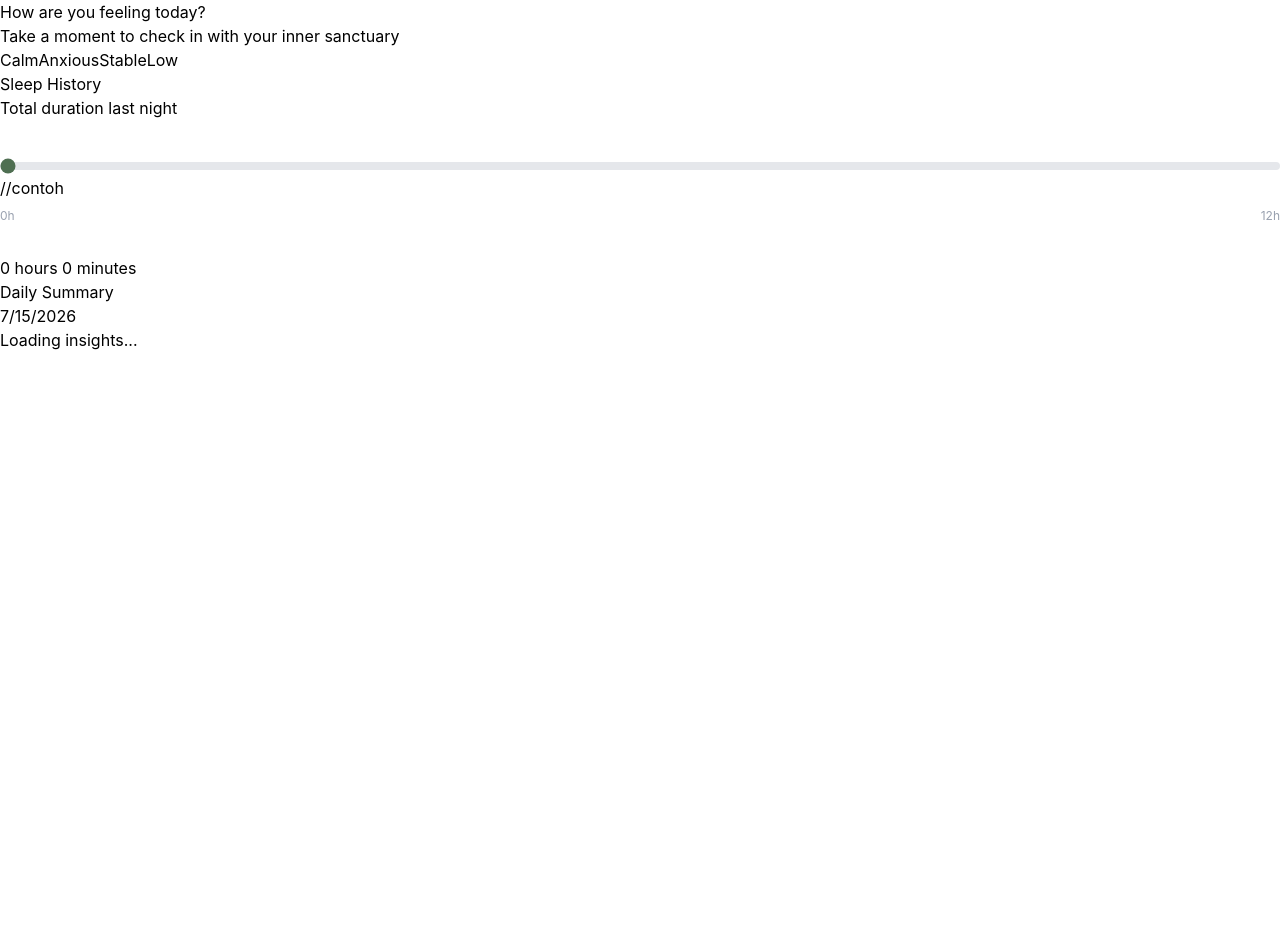
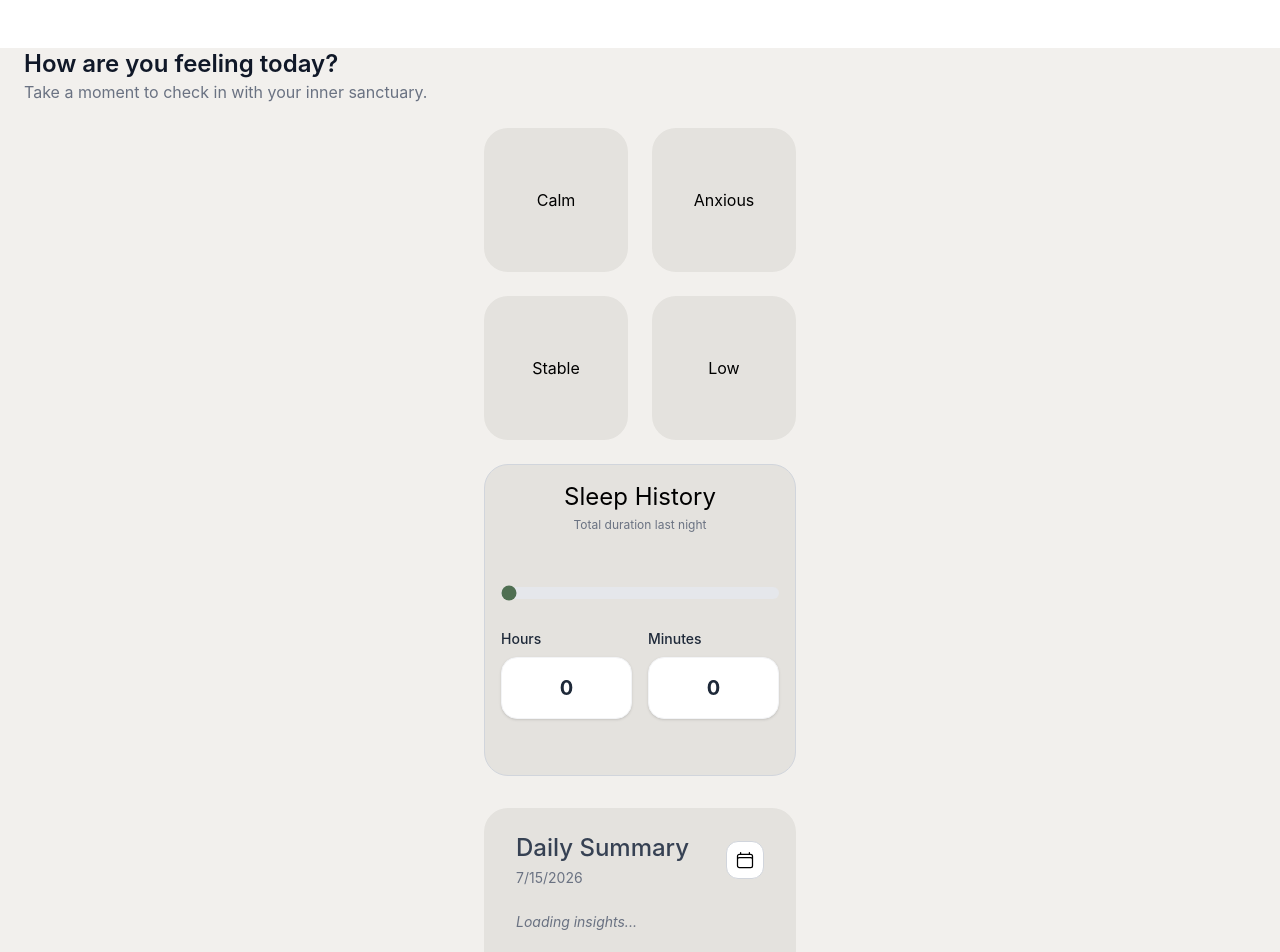
Before and after one commit to Risqybas/kelola-jiwa, a React (Vite) app: page /mood in a window 1280 px wide. Shown: the top 952 px of the page. Before the commit the page ends 800 px from the top, so only its background shows below. Built offline with nearby package versions, Linux system fonts and the light colour scheme; no server answers.

Commit message:
feat: add css to mood, not done yet

```diff
--- a/src/pages/mood.jsx
+++ b/src/pages/mood.jsx
@@ -21,22 +21,23 @@ const Mood = () => {
   }, []);
 
   return (
-    <div>
-      <h1>How are you feeling today?</h1>
-      <h2>Take a moment to check in with your inner sanctuary</h2>
-      <div>
-        <button onClick={() => setMood("calm")}>Calm</button>
-        <button onClick={() => setMood("anxious")}>Anxious</button>
-        <button onClick={() => setMood("stable")}>Stable</button>
-        <button onClick={() => setMood("low")}>Low</button>
+    <div className="bg-[#F2F0ED] min-h-screen">
+      <h1 className="text-left text-2xl font-semibold text-gray-900 mx-6 mt-12">How are you feeling today?</h1>
+      <h2 className="text-left text-base text-gray-500 mx-6">Take a moment to check in with your inner sanctuary.</h2>
+      <div className="grid grid-cols-2 gap-6 w-fit mx-auto mt-6 mb-6">
+        <button onClick={() => setMood("calm")} className="box-border size-36 bg-[#E4E2DE] rounded-3xl">Calm</button>
+        <button onClick={() => setMood("anxious")} className="box-border size-36 bg-[#E4E2DE] rounded-3xl">Anxious</button>
+        <button onClick={() => setMood("stable")} className="box-border size-36 bg-[#E4E2DE] rounded-3xl">Stable</button>
+        <button onClick={() => setMood("low")} className="box-border size-36 bg-[#E4E2DE] rounded-3xl">Low</button>
       </div>
       {mood && (
         <p>You selected: {mood}</p>
       )}
 
-      <h1>Sleep History</h1>
-      <h3>Total duration last night</h3>
-      <div className="my-8">
+      <div className="box border border-gray-300 size-78 rounded-3xl mx-auto bg-[#E4E2DE] corner">
+      <h1 className="text-center text-2xl mx-6 mt-4">Sleep History</h1>
+      <h3 className="text-center text-xs mt-1 text-gray-500 mx-6">Total duration last night</h3>
+      <div className="my-12 mx-4">
       <input
       type="range"
       id="sleepDuration"
@@ -45,31 +46,56 @@ const Mood = () => {
       max="720"
       step="1"
       onChange={(e) => setSleepDuration(parseInt(e.target.value))} value={sleepDuration}
-      className="w-full h-2 bg-gray-200 rounded-lg appearance-none cursor-pointer accent-[#4F6F52]" /> //contoh
-      <div className="flex justify-between text-xs text-gray-400 mt-2">
-            <span>0h</span>
-            <span>12h</span>
+      className="w-full h-3 bg-gray-200 rounded-lg appearance-none cursor-pointer accent-[#4F6F52]" />
+      <div className="flex gap-4 max-w-xs mx-auto">
+            {/* Kolom Hours */}
+      <div className="flex-1">
+            <span className="block text-sm font-medium mt-6 text-gray-800 mb-2">Hours</span>
+            <div className="bg-white py-4 px-6 rounded-2xl text-center text-xl font-bold text-gray-800 shadow-sm border border-gray-100">
+              {Math.floor(sleepDuration / 60)}
+            </div>
+          </div>
+
+          {/* Kolom Minutes */}
+          <div className="flex-1">
+            <span className="block text-sm font-medium mt-6 text-gray-800 mb-2">Minutes</span>
+            <div className="bg-white py-4 px-6 rounded-2xl text-center text-xl font-bold text-gray-800 shadow-sm border border-gray-100">
+              {sleepDuration % 60}
+            </div>
+          </div>
           </div>
         </div>
-      <p>
-        {Math.floor(sleepDuration / 60)} hours {sleepDuration % 60} minutes
-      </p>
+      </div>
 
-      <h1>Daily Summary</h1>
-      <h3>{today.toLocaleDateString({
-        weekday: 'numeric',
-        year: 'numeric',
-        month: 'long',
-        day: 'numeric'
-      })}</h3>
-      <div className="">
-        <p>
+      <div className="box size-78 rounded-3xl border-gray-300 mx-auto bg-[#E4E2DE] corner mt-8">
+        <div className="flex justify-between items-center px-8 pt-6">
+          <div>
+            <h1 className="text-2xl font-medium text-gray-700">Daily Summary</h1>
+            <h3 className="text-sm text-gray-500 mt-1">
+              {today.toLocaleDateString({
+                weekday: 'numeric',
+                year: 'numeric',
+                month: 'long',
+                day: 'numeric'
+              })}
+            </h3>
+          </div>
+          {/*kalendar logo : terakhir sampe sini belum atur*/}
+          <div className="bg-white flex justify-between p-2 border border-gray-300 rounded-xl">
+            <svg xmlns="http://www.w3.org/2000/svg" fill="none" viewBox="0 0 24 24" strokeWidth={1.5} stroke="currentColor" className="size-5">
+              <path strokeLinecap="round" strokeLinejoin="round" d="M6.75 3v2.25M17.25 3v2.25M3 18.75V7.5a2.25 2.25 0 0 1 2.25-2.25h13.5A2.25 2.25 0 0 1 21 7.5v11.25m-18 0A2.25 2.25 0 0 0 5.25 21h13.5A2.25 2.25 0 0 0 21 18.75m-18 0v-7.5A2.25 2.25 0 0 1 5.25 9h13.5A2.25 2.25 0 0 1 21 11.25v7.5" />
+            </svg>
+          </div>
+        </div>
+
+        {/* AREA INSIGHTS (Diberi margin agar sejajar dengan teks di atasnya) */}
+        <div className="px-8 mt-6">
           {summaryData ? (
-          <p>{summaryData.insights}</p>
+            <p className="text-gray-700 text-sm leading-relaxed">{summaryData.insights}</p>
           ) : (
-          <p>Loading insights...</p>
-        )}
-        </p>
+            <p className="text-gray-500 text-sm italic">Loading insights...</p>
+          )}
+        </div>
       </div>
 
       </div>
```
